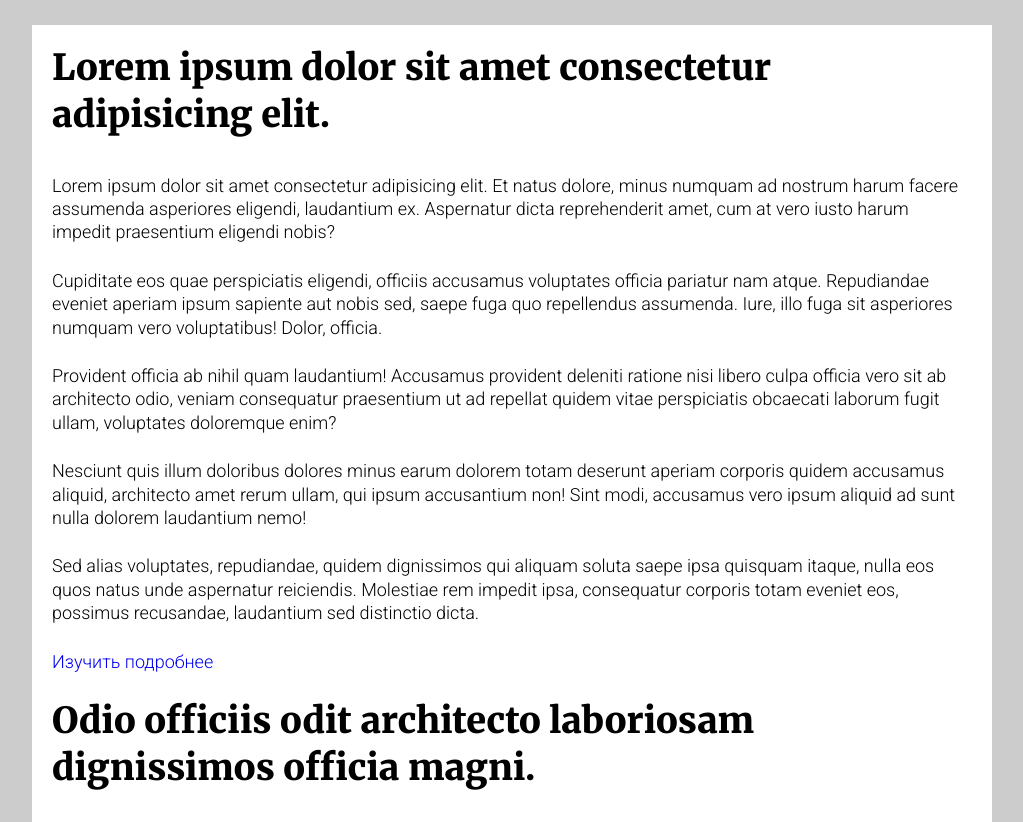
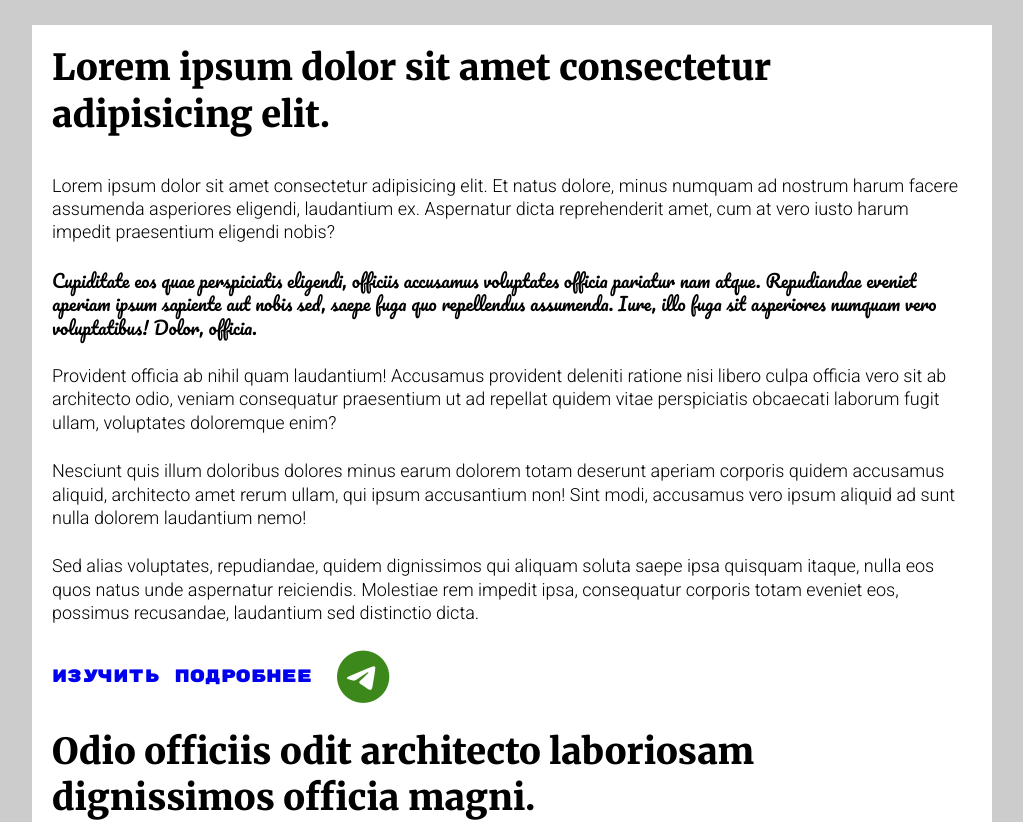
Before and after one commit to smeta112/ShriftsHTML, a plain HTML site: page index.html in a window 1280 px wide. Shown: the top 822 px of the page, without its empty margins (128-1151 px from the left). Drawn offline with Linux system fonts and the light colour scheme.

Commit message:
Add files via upload

```diff
--- a/index.html
+++ b/index.html
@@ -10,6 +10,16 @@
     <link rel="preconnect" href="https://fonts.googleapis.com">
     <link rel="preconnect" href="https://fonts.gstatic.com" crossorigin>
     <link href="https://fonts.googleapis.com/css2?family=Roboto:wght@300&display=swap" rel="stylesheet">
+    <link rel="preconnect" href="https://fonts.googleapis.com">
+    <link rel="preconnect" href="https://fonts.gstatic.com" crossorigin>
+    <link href="https://fonts.googleapis.com/css2?family=Pacifico&display=swap"     rel="stylesheet">
+    <link rel="preconnect" href="https://fonts.googleapis.com">
+    <link rel="preconnect" href="https://fonts.gstatic.com" crossorigin>
+    <link href="https://fonts.googleapis.com/css2?family=Rubik+Mono+One&display=swap" rel="stylesheet">
+    <script src="https://kit.fontawesome.com/02902f4142.js" crossorigin="anonymous"></script>
+    <!-- add favicon -->
+    <link rel="icon" href="favicon/cat.png" type="image/x-icon">
+    <link rel="shortcut icon" href="ffavicon/cat.png" type="image/x-icon">
     <link rel="stylesheet" href="main.css">
 </head>
 <body>
@@ -17,13 +27,17 @@
         <!-- h$*6>lorem8 -->
         <h1 class="merriweather-black">Lorem ipsum dolor sit amet consectetur adipisicing elit.</h1>
         <p>Lorem ipsum dolor sit amet consectetur adipisicing elit. Et natus dolore, minus numquam ad nostrum harum facere assumenda asperiores eligendi, laudantium ex. Aspernatur dicta reprehenderit amet, cum at vero iusto harum impedit praesentium eligendi nobis?</p>
-        <p>Cupiditate eos quae perspiciatis eligendi, officiis accusamus voluptates officia pariatur nam atque. Repudiandae eveniet aperiam ipsum sapiente aut nobis sed, saepe fuga quo repellendus assumenda. Iure, illo fuga sit asperiores numquam vero voluptatibus! Dolor, officia.</p>
+        <p class="pacifico-regular">Cupiditate eos quae perspiciatis eligendi, officiis accusamus voluptates officia pariatur nam atque. Repudiandae eveniet aperiam ipsum sapiente aut nobis sed, saepe fuga quo repellendus assumenda. Iure, illo fuga sit asperiores numquam vero voluptatibus! Dolor, officia.</p>
         <p>Provident officia ab nihil quam laudantium! Accusamus provident deleniti ratione nisi libero culpa officia vero sit ab architecto odio, veniam consequatur praesentium ut ad repellat quidem vitae perspiciatis obcaecati laborum fugit ullam, voluptates doloremque enim?</p>
         <p>Nesciunt quis illum doloribus dolores minus earum dolorem totam deserunt aperiam corporis quidem accusamus aliquid, architecto amet rerum ullam, qui ipsum accusantium non! Sint modi, accusamus vero ipsum aliquid ad sunt nulla dolorem laudantium nemo!</p>
         <p>Sed alias voluptates, repudiandae, quidem dignissimos qui aliquam soluta saepe ipsa quisquam itaque, nulla eos quos natus unde aspernatur reiciendis. Molestiae rem impedit ipsa, consequatur corporis totam eveniet eos, possimus recusandae, laudantium sed distinctio dicta.</p>
-        <a href="#">
-            Изучить подробнее
-        </a>
+
+            <a href="#" class="link_mi">
+                <p>Изучить подробнее</p>
+                <i class="fa-brands fa-telegram telega-icon fa-beat"></i>
+            </a>
+
+
         <h2>Odio officiis odit architecto laboriosam dignissimos officia magni.</h2>
         <p>Lorem ipsum dolor sit amet consectetur adipisicing elit. Et natus dolore, minus numquam ad nostrum harum facere assumenda asperiores eligendi, laudantium ex. Aspernatur dicta reprehenderit amet, cum at vero iusto harum impedit praesentium eligendi nobis?</p>
         <p>Cupiditate eos quae perspiciatis eligendi, officiis accusamus voluptates officia pariatur nam atque. Repudiandae eveniet aperiam ipsum sapiente aut nobis sed, saepe fuga quo repellendus assumenda. Iure, illo fuga sit asperiores numquam vero voluptatibus! Dolor, officia.</p>
--- a/main.css
+++ b/main.css
@@ -2,7 +2,14 @@
     font-family: "Merriweather", serif;
     font-weight: 900;
     font-style: normal;
-  } */
+} */
+
+.pacifico-regular {
+    font-family: "Pacifico", cursive;
+    font-weight: 400;
+    font-style: normal;
+}
+
 
 *,
 *::after,
@@ -22,7 +29,7 @@ a{
 
 body{
     background-color: #ccc;
-    /* font-family: "Verdana", sans-serif; */
+     /* font-family: "Verdana", sans-serif; */
     font-size: 18px;
     line-height: calc(18px * 1.3);
     /* font-weight: 500; */
@@ -44,6 +51,44 @@ h6{
     font-family: "Merriweather", serif;
     font-weight: 900;
 }
+p{
+    margin: 0 0 25px 0;
+}
+
+.wrapper{
+    max-width: 960px;
+    margin: 25px auto;
+    background-color: #fff;
+    padding: 20px;
+}
+
+
+a{
+    /* color: inherit; */
+    text-decoration: none;
+    display: inline-block;
+    margin-bottom: 25px;
+    font-family: "Rubik Mono One", monospace;
+    font-weight: 400;
+    font-style: normal;
+}
+
+
+.link_mi{
+    display: flex;
+    /* justify-content: center; */
+    align-items: center;
+}
+
+.link_mi p{
+    margin: 0 25px 0 0;
+}
+
+.telega-icon{
+    display: inline-block;
+    font-size: 300%;
+    color: #3c881b;
+}
 
 p{
     margin: 0 0 25px 0;
```
Also changed, not shown: favicon/cat.png (added).
